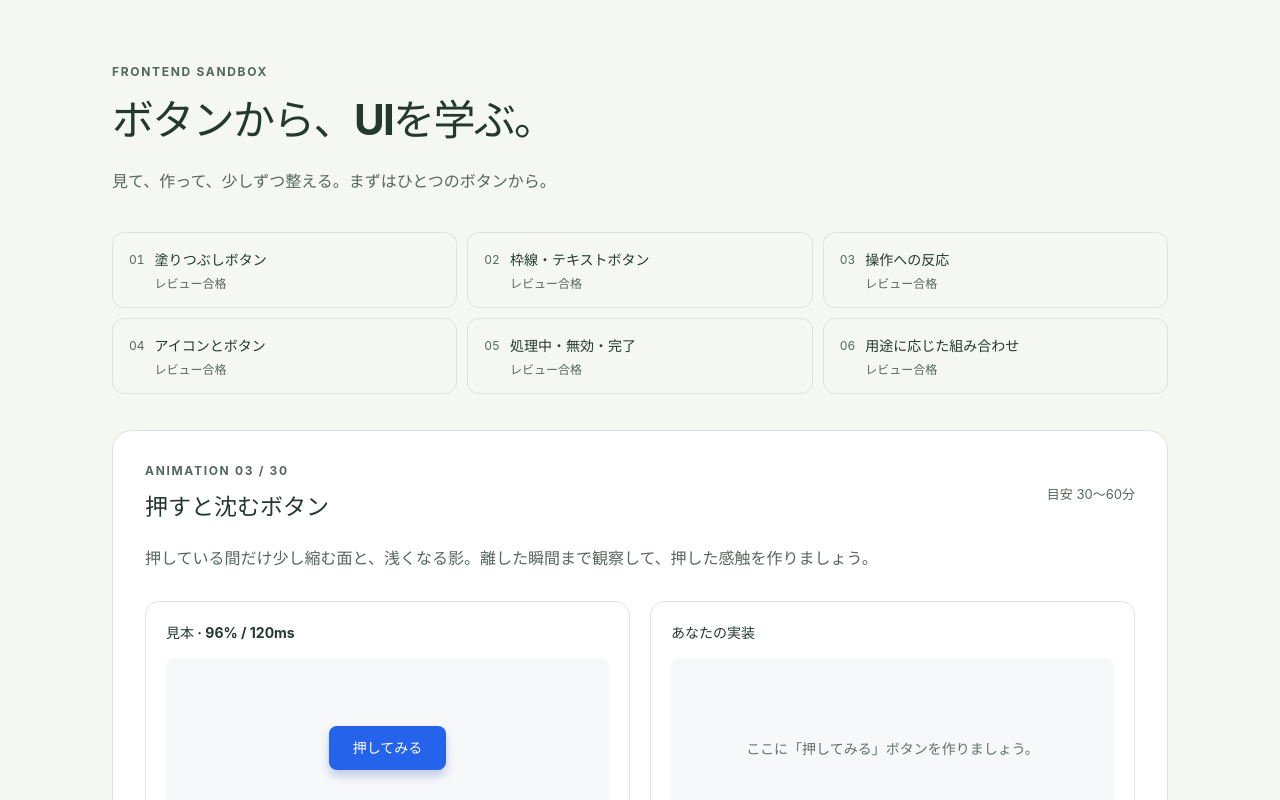
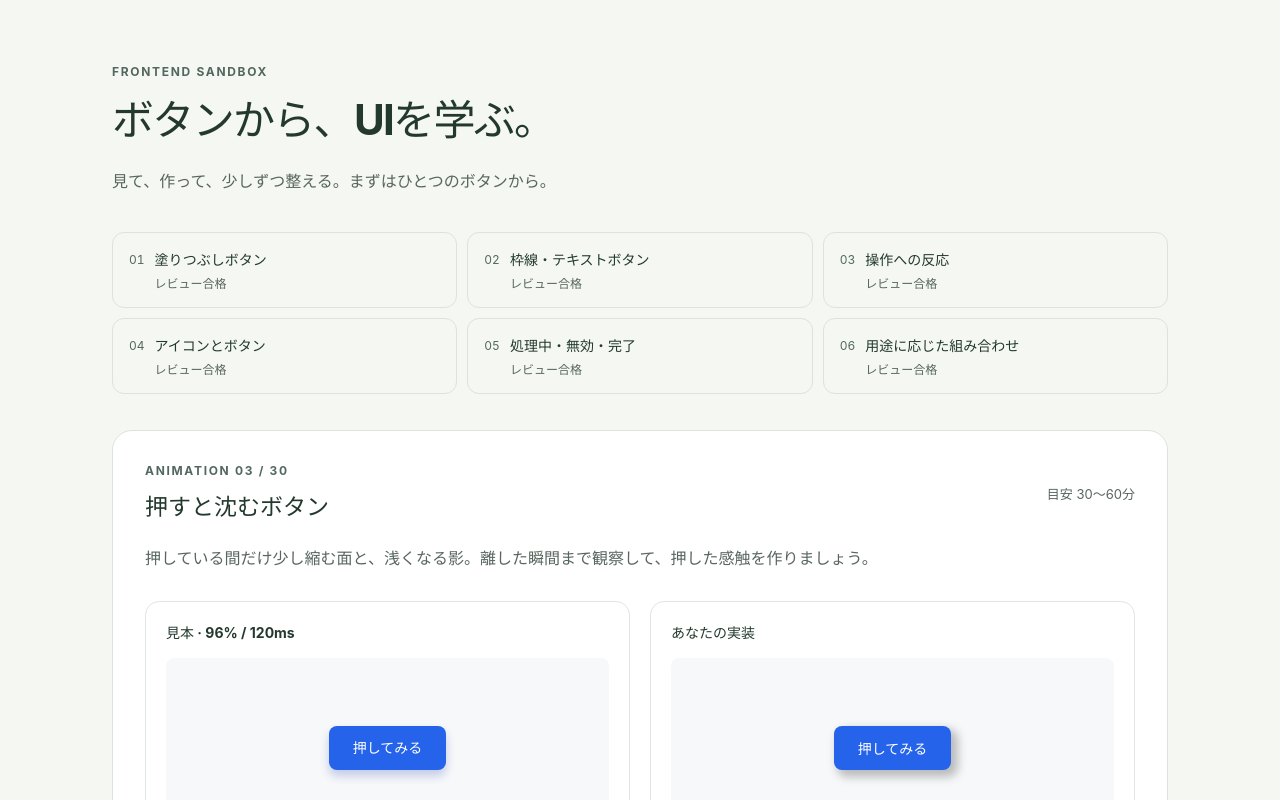
Before and after one commit to cry999/frontend-sandbox, a React (Vite) app: page / in a window 1280 px wide. Shown: the top 800 px of the page. Built offline with nearby package versions, Linux system fonts and the light colour scheme.

Commit message:
exercise: complete animation 03

```diff
--- a/src/exercises/animation-03-press-button/Animation03PressExercise.css
+++ b/src/exercises/animation-03-press-button/Animation03PressExercise.css
@@ -1 +1,50 @@
 /* アニメーション03専用のクラスで、通常時・押下時・フォーカス時を作りましょう。 */
+.btn-anim-3-span {
+  display: block;
+
+  cursor: pointer;
+
+  border: none;
+  border-radius: 8px;
+  padding: 12px 24px;
+
+  background-color: #2563eb;
+  box-shadow: 5px 5px 10px 2px rgba(0, 0, 0, 0.25);
+
+  font-size: 14px;
+  font-weight: 600;
+  color: #ffffff;
+
+  transition: background-color 0.12s ease-out, transform 0.12s ease-out, box-shadow 0.12s ease-out;
+
+  @media (prefers-reduced-motion: reduce) {
+    transition: none;
+  }
+}
+
+.btn-anim-3 {
+  border: none;
+  background-color: transparent;
+
+  padding: 0;
+
+
+  &:hover .btn-anim-3-span,
+  &:focus-visible .btn-anim-3-span {
+    background-color: #1d4ed8;
+  }
+
+  &:active .btn-anim-3-span {
+    background-color: #1e40af;
+    box-shadow: 0 0 10px 1px rgba(0, 0, 0, 0.125);
+
+    @media not (prefers-reduced-motion: reduce) {
+      transform: scale(0.96) translateY(2px);
+    }
+  }
+
+  &:focus-visible {
+    outline: solid 3px #2563eb;
+    outline-offset: 3px;
+  }
+}
--- a/src/exercises/animation-03-press-button/Animation03PressExercise.tsx
+++ b/src/exercises/animation-03-press-button/Animation03PressExercise.tsx
@@ -1,5 +1,7 @@
 import './Animation03PressExercise.css'
 
 export default function Animation03PressExercise() {
-  return <p className="exercise-placeholder">ここに「押してみる」ボタンを作りましょう。</p>
+  return <button className="btn-anim-3" type="button">
+    <span className="btn-anim-3-span">押してみる</span>
+  </button>
 }
```
Also changed, not shown: practice/animation-plan.md (+1 -1 lines), src/exercises/animation-03-press-button/README.md.
